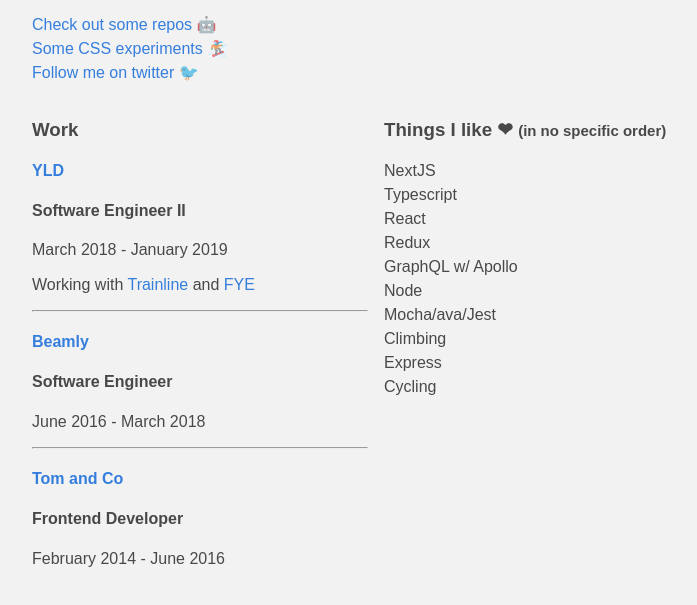
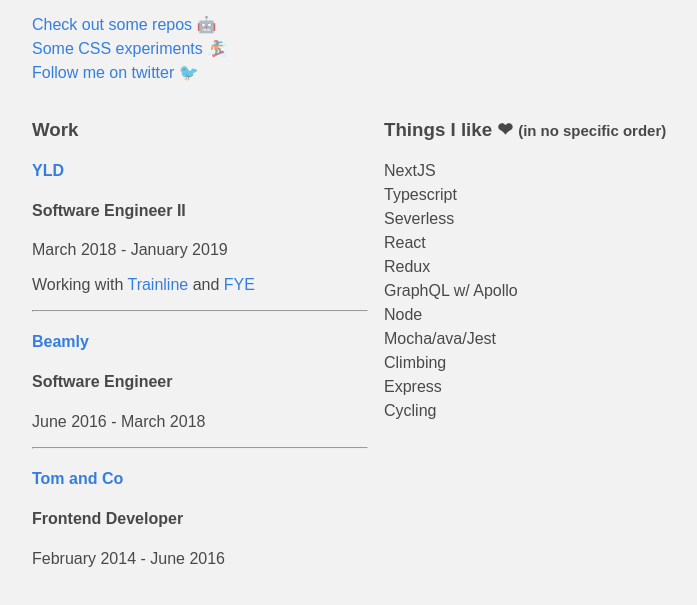
Before and after one commit to omonk/omonk.github.io, a website: page index.html in a window 1280 px wide. Shown: the part 133-738 px from the top of the page, without its empty margins (256-953 px from the left). Drawn offline with Linux system fonts and the light colour scheme.

Commit message:
add serverless

```diff
--- a/index.html
+++ b/index.html
@@ -70,6 +70,7 @@
                 <ul class="list pl0 lh-copy">
                     <li>NextJS</li>
                     <li>Typescript</li>
+                    <li>Severless</li>
                     <li>React</li>
                     <li>Redux</li>
                     <li>GraphQL w/ Apollo</li>
```
